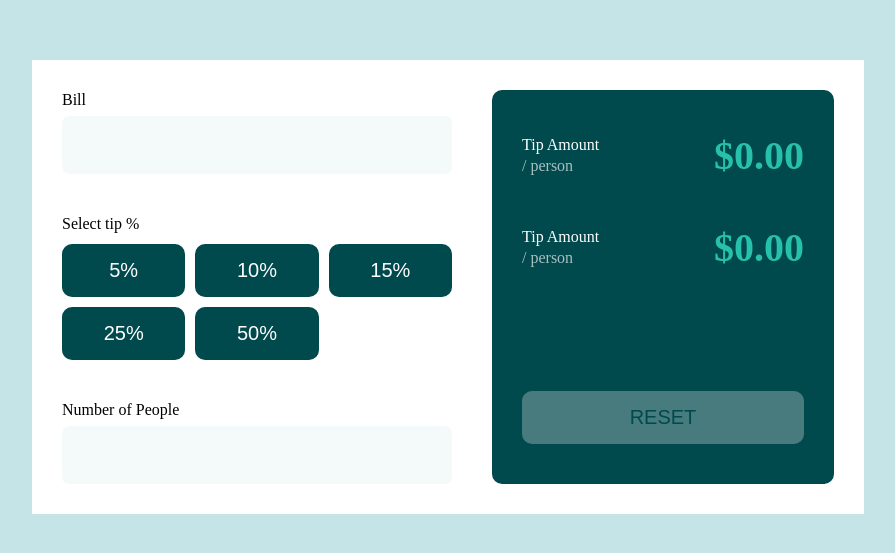
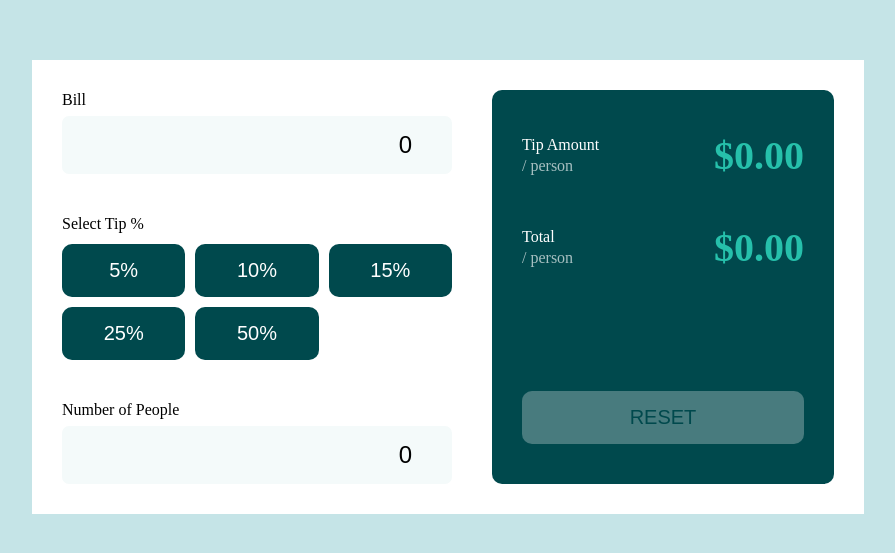
Before and after one commit to Orisabiyi/tippy, a React (Create React App) app: page / in a window 1280 px wide. Shown: the part 113-666 px from the top of the page, without its empty margins (192-1087 px from the left). Built offline with nearby package versions, Linux system fonts and the light colour scheme.

Commit message:
dynamically rendered the tip button, made the button and input fields controlled elements

```diff
--- a/src/components/BoxBill.js
+++ b/src/components/BoxBill.js
@@ -1,23 +1,53 @@
+import { useState } from "react";
+
 export default function BoxBill() {
+  const [bill, setBill] = useState(0);
+  const [tip, setTip] = useState(0);
+  const [person, setPerson] = useState(0);
+
+  const calculateBill = bill / person;
+
+  if (bill && tip && person) console.log(calculateBill);
+
   return (
     <div className="box">
       <div className="box-bill">
-        <label for="bill">Bill</label>
-        <input type="number" id="bill" />
+        <label htmlFor="bill">Bill</label>
+        <input
+          type="number"
+          id="bill"
+          value={bill}
+          onChange={(e) => setBill(e.target.value)}
+        />
       </div>
 
       <div className="box-tip">
-        <label>Select tip %</label>
-        <button>5%</button>
-        <button>10%</button>
-        <button>15%</button>
-        <button>25%</button>
-        <button>50%</button>
+        <label>Select Tip %</label>
+        {Array.from({ length: 30 }).map((_, pct) => {
+          if (!(pct / 10 >= 3) && pct / 10 <= 5 && pct % 5 === 0 && pct !== 0) {
+            const check = pct === 20 ? pct + 5 : pct === 25 ? pct * 2 : pct;
+
+            return (
+              <button
+                value={check}
+                onClick={(e) => setTip(Number(e.target.value))}
+              >
+                {check}%
+              </button>
+            );
+          }
+          return "";
+        })}
       </div>
 
       <div className="box-people">
-        <label for="people">Number of People</label>
-        <input type="number" id="people" />
+        <label htmlFor="people">Number of People</label>
+        <input
+          type="number"
+          id="people"
+          value={person}
+          onChange={(e) => setPerson(e.target.value)}
+        />
       </div>
     </div>
   );
--- a/src/components/BoxTotal.js
+++ b/src/components/BoxTotal.js
@@ -12,7 +12,7 @@ export default function BoxTotal() {
 
       <div className="box-amount">
         <p>
-          <span>Tip Amount</span>
+          <span>Total</span>
           <span>/ person</span>
         </p>
         <h1>$0.00</h1>
--- a/src/index.css
+++ b/src/index.css
@@ -129,7 +129,9 @@ input {
   padding: 1.5rem 4rem;
   background: var(--very-light-grayish-cyan);
   border-radius: 0.7rem;
+
   font-size: 2.4rem;
+  text-align: right;
 }
 
 input::-webkit-inner-spin-button {
@@ -139,6 +141,7 @@ input::-webkit-inner-spin-button {
 button {
   text-transform: uppercase;
   color: var(--very-dark-cyan);
+  cursor: pointer;
   outline: 0;
   border: 0;
 
```
